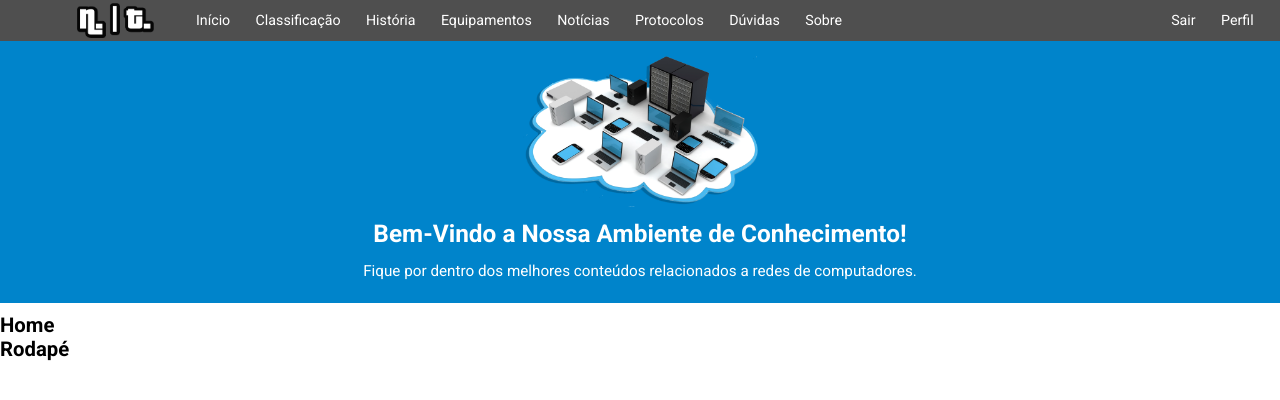
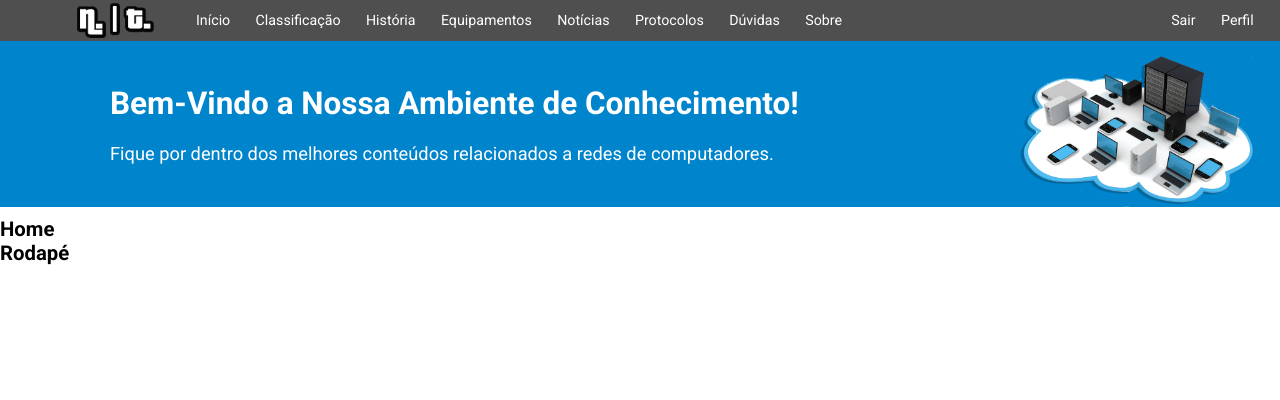
Before and after one commit to DiegoOlive/redes, a React (Create React App) app: page / in a window 1280 px wide. Shown: the top 400 px of the page. Built offline with nearby package versions, Linux system fonts and the light colour scheme.

Commit message:
consegui terminar o banner aula 16

```diff
--- a/src/components/header/banner/index.tsx
+++ b/src/components/header/banner/index.tsx
@@ -2,13 +2,31 @@ import React from 'react';
 import styled from 'styled-components';
 import Img from '../../../assets/images/home/inicio.png';
 import BannerImg from '../bannerImg/';
-import BannerMessager from '../bannerMessager';
+import BannerMessager, {MessageContainer} from '../bannerMessager';
 
 const BannerContainer = styled.div`
     display: flex;
     margin: 10px;
     flex-direction: column;
     align-items:center;
+
+
+    @media (min-width: 768px){
+        display:grid;
+        grid-template-columns: 3fr 2fr;
+        grid-template-areas:
+            "message figure";
+
+        & ${BannerImg}{
+            grid-area: figure;
+            justify-self: end;
+            margin-right: 100px;
+        }
+
+        & ${MessageContainer}{
+            grid-area: message;
+        }
+    }
   `
 
 export default function Banner(){
--- a/src/components/header/bannerMessager/index.tsx
+++ b/src/components/header/bannerMessager/index.tsx
@@ -1,24 +1,36 @@
 import React from 'react';
 import styled from 'styled-components';
 
-const MessageContainer = styled.div`
+export const MessageContainer = styled.div`
     width: 70%;
     color: var(--branco);
     font-family: 'Roboto', sans-serif;
     text-align: center;
     margin-top: 10px;
     margin-bottom: 10px;
-    line-height: 1.4;
+    line-height: 1.6;
+
+    @media (min-width: 768px){
+        width: 900px;
+        display: flex;
+        flex-direction: column;
+        text-align: start;
+        margin-left: 100px;
 
 `
 
 //rem valendo 10
 const Title =styled.h1`
     font-size: 2.4rem;
+
+    @media (min-width: 768px){
+        font-size: 3.1rem;
+    }
 `
 
 const Description = styled.h2`
     font-weight: normal;
+    font-size: 1.8rem;
     margin: 10px 0;
 `
 
@@ -32,7 +44,6 @@ export default function Message(){
             <Description>
                 Fique por dentro dos melhores conteúdos relacionados a redes de computadores.
             </Description>
-
         </MessageContainer>
     )
 }
```
